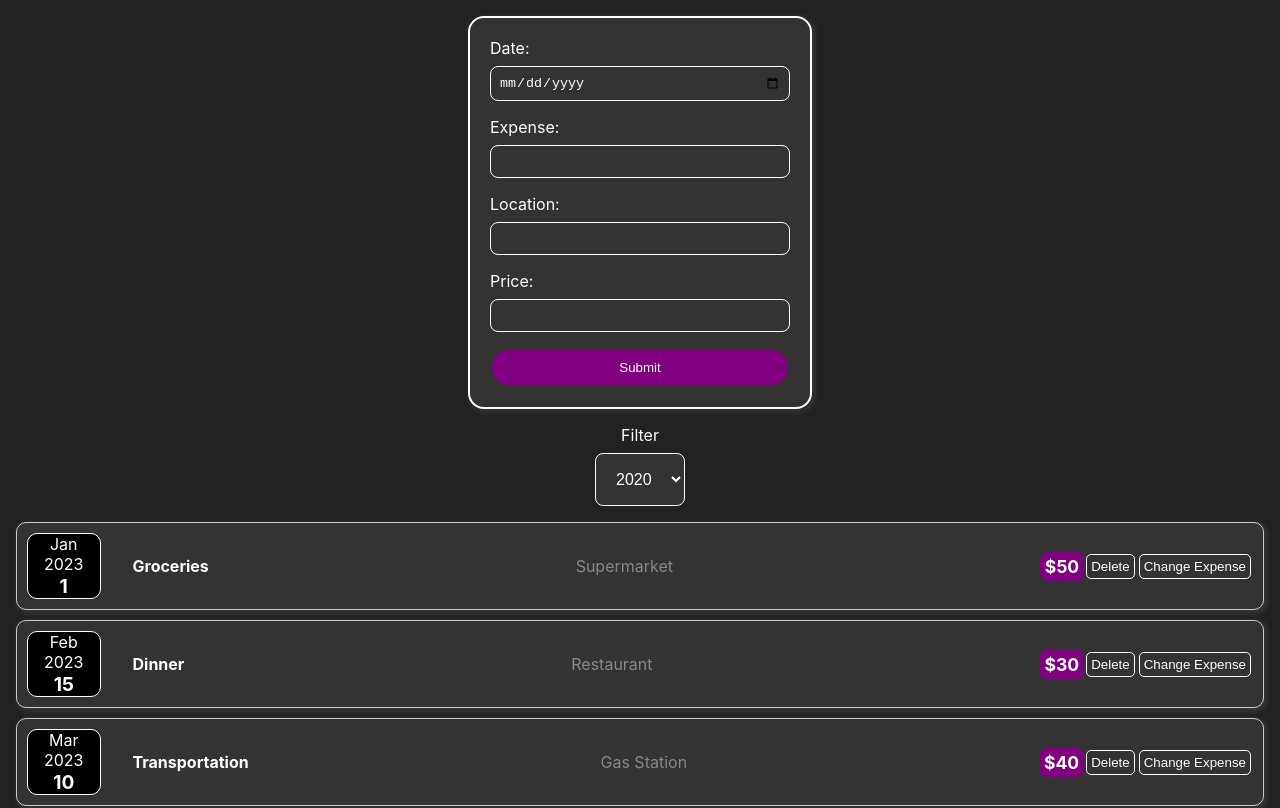
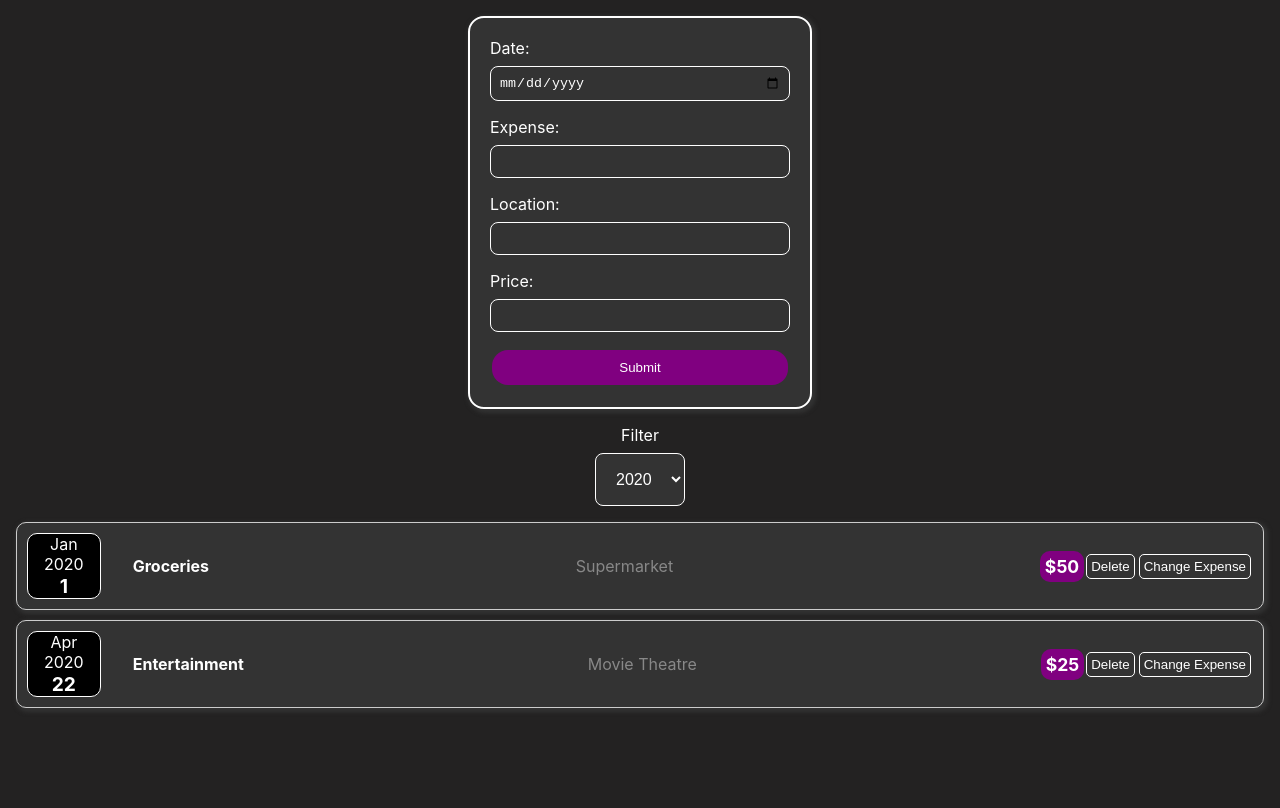
Before and after one commit to venukommineni615/Expense-app, a React (Create React App) app: page / in a window 1280 px wide. Shown: the top 808 px of the page. Built offline with nearby package versions, Linux system fonts and the light colour scheme.

Commit message:
Implemented the filter feature

```diff
--- a/src/App.js
+++ b/src/App.js
@@ -9,43 +9,43 @@ const App=()=>{
   const expenses = [
     {
       id:Math.random(),
-      date:new Date('2023-01-01'),
+      date:new Date('2020-01-01'),
       expense: 'Groceries',
       expenseLocation: 'Supermarket',
       amount: 50
     },
     {
       id:Math.random(),
-      date:new Date('2023-02-15'),
+      date:new Date('2022-02-15'),
       expense: 'Dinner',
       expenseLocation: 'Restaurant',
       amount: 30
     },
     {
       id:Math.random(),
-      date: new Date('2023-03-10'),
+      date: new Date('2021-03-10'),
       expense: 'Transportation',
       expenseLocation: 'Gas Station',
       amount: 40
     },
     {
       id:Math.random(),
-      date: new Date('2023-04-22'),
+      date: new Date('2020-04-22'),
       expense: 'Entertainment',
       expenseLocation: 'Movie Theatre',
       amount: 25
     },
     {
       id:Math.random(),
-      date: new Date('2023-05-05'),
+      date: new Date('2019-05-05'),
       expense: 'Healthcare',
       expenseLocation: 'Pharmacy',
       amount: 60
     }
   ];
+
   let [myexpenses, setMyexpenses]=useState(expenses)
    const appendExpense=(newExpense)=>{
-      expenses.push(newExpense)
       setMyexpenses((prevExpenses)=>{
         return [newExpense, ...prevExpenses]
       })
@@ -54,12 +54,15 @@ const App=()=>{
    const dropdownYear=(selectedYear)=>{
     setFilterYear(selectedYear)
    }
-
+   let filterExpenseList=expenses.filter((ele)=>{
+      return ele.date.getFullYear().toString() === filterYear;
+  })
+  console.log(filterExpenseList)
   return (
     <div className="App">
       <AddExpense newExpense={appendExpense}></AddExpense>
       <ExpenseFilter selected={filterYear} changeFilter={dropdownYear}></ExpenseFilter>
-      {myexpenses.map((ele)=>{
+      {filterExpenseList.map((ele)=>{
 
         return (<ExpenseItems key={ele.id} date={ele.date} expense={ele.expense} location={ele.expenseLocation} amount={ele.amount}></ExpenseItems>)
       })}
--- a/src/components/Expenses/AddExpenses.js
+++ b/src/components/Expenses/AddExpenses.js
@@ -35,7 +35,7 @@ const AddExpense=(props)=>{
     return(
         <form onSubmit={dataSubmitted}>
             <label htmlFor="date">Date:</label>
-            <input type="date" id="date" name="mydate" onChange={printDate}required value={date}></input>
+            <input type="date" id="date" name="mydate" onChange={printDate}required value={date} min="2019-01-01" max="2022-12-31"></input>
             <label htmlFor="expense">Expense:</label>
             <input type="text" id="expense" name="expense" onChange={printExpense} value={expense} required></input>
             <label htmlFor="location">Location:</label>
```
